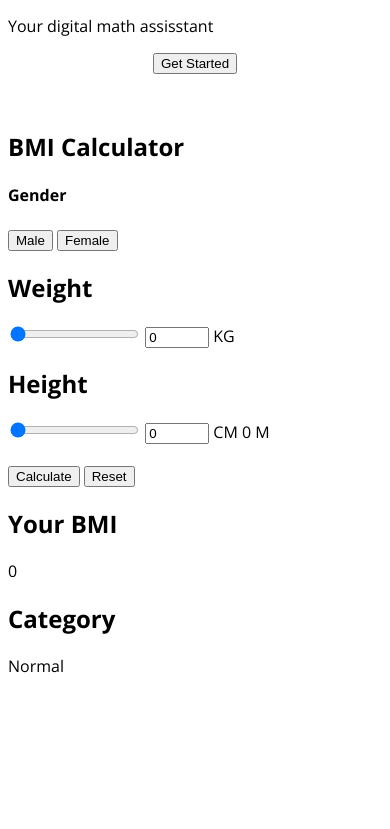
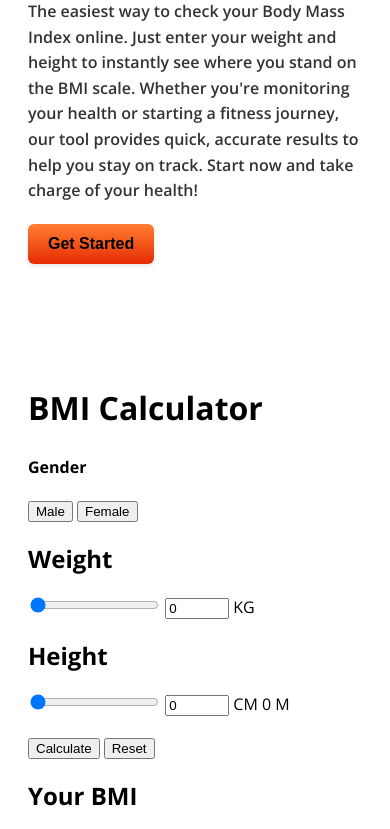
Before and after one commit to FirPearce/BMI-Calculation-Web, a plain HTML site: page index.html in a window 390 px wide. Shown: the part 363-1192 px from the top of the page. Before the commit the page ends 1056 px from the top, so only its background shows below. Drawn offline with nearby package versions, Linux system fonts and the light colour scheme; some packages are replaced by stand-ins of ours; a script that the page names is missing.

Commit message:
feat: add css style

```diff
--- a/index.html
+++ b/index.html
@@ -27,12 +27,18 @@
           <img src="/public/image/bmi.png" alt="calculator" width="100%" />
         </div>
         <div class="" style="display: grid">
-          <div class="item1" style="justify-content: center">
-            <h1>CalHub</h1>
-            <p>Your digital math assisstant</p>
+          <div class="item1">
+            <h1>BMI Hub</h1>
+            <p class="description">
+              The easiest way to check your Body Mass Index online. Just enter
+              your weight and height to instantly see where you stand on the BMI
+              scale. Whether you're monitoring your health or starting a fitness
+              journey, our tool provides quick, accurate results to help you
+              stay on track. Start now and take charge of your health!
+            </p>
           </div>
-          <div class="item2" style="display: flex; justify-content: center">
-            <button class="btn">Get Started</button>
+          <div class="item2">
+            <button class="btn-start" role="button">Get Started</button>
           </div>
         </div>
       </div>
@@ -41,11 +47,20 @@
 
     <!-- calculator section -->
     <section id="bmi-calculation">
-      <div class="container" style="display: flexbox">
+      <div class="container">
         <!-- buatkan form calculation dengan input slider -->
         <div class="calculation-slider">
           <h1>BMI Calculator</h1>
           <h4>Gender</h4>
+          <!-- image -->
+          <div>
+            <img
+              class="gender-image"
+              src=""
+              alt="gender"
+              id="gender-image"
+              hidden />
+          </div>
           <!-- input gender select -->
           <div>
             <input type="radio" id="male" name="gender" value="male" hidden />
--- a/public/css/main.css
+++ b/public/css/main.css
@@ -2,6 +2,94 @@
 body {
   font-family: "Open Sans", sans-serif;
   font-optical-sizing: auto;
+}
+
+/* setting container */
+.container {
+  width: 80%; /* Controls the width of the container */
+  max-width: 1200px; /* Limits the width to prevent it from becoming too wide */
+  margin: 0 auto; /* Centers the container */
+  padding: 20px; /* Adds padding inside the container */
+}
+
+/* setting buton start */
+.btn-start {
+  background-color: initial;
+  background-image: linear-gradient(-180deg, #ff7e31, #e62c03);
+  border-radius: 6px;
+  box-shadow: rgba(0, 0, 0, 0.1) 0 2px 4px;
+  color: #000000;
+  font-size: 16px;
+  font-weight: 600;
+  cursor: pointer;
+  display: inline-block;
+  height: 40px;
+  line-height: 40px;
+  outline: 0;
+  overflow: hidden;
+  padding: 0 20px;
+  pointer-events: auto;
+  position: relative;
+  text-align: center;
+  touch-action: manipulation;
+  user-select: none;
+  -webkit-user-select: none;
+  vertical-align: top;
+  white-space: nowrap;
+  z-index: 9;
+  border: 0;
+  transition: box-shadow 0.2s;
+  float: left;
+}
+
+.btn-start:hover {
+  box-shadow: rgba(253, 76, 0, 0.5) 0 3px 8px;
+}
+
+@media (max-width: 768px) {
+  .container {
+    width: 90%; /* Make the container take up 90% of the screen on smaller devices */
+  }
+
+  .item1 {
+    display: flex;
+    flex-direction: column;
+  }
+
+  .item1 h1 {
+    margin: 5px 0; /* Reduces the space above and below the heading */
+    font-size: 2em; /* Adjusts the font size of the heading */
+    font-weight: bold; /* Makes the heading bold */
+  }
+
+  .item1 p {
+    margin: 10px 0; /* Increases space above and below the paragraph for better readability */
+    font-weight: 600; /* Adjusts the font weight of the paragraph */
+    line-height: 1.6; /* Increases line spacing for easier reading */
+    color: #333; /* Uses a dark grey color for less strain on the eyes */
+    max-width: 700px; /* Limits the width of the text block to make it easier to read */
+  }
+
+  /* setting button start in smaller device */
+  .btn-start {
+    height: 40px;
+    max-width: 300px;
+    width: auto;
+    font-size: 16px;
+    text-align: center;
+    display: block;
+    margin-top: 10px;
+  }
+
+  .calculation-slider h1 {
+    font-size: 2em;
+  }
+
+  .gender-image {
+    height: 200px;
+  }
+
+  /* button start tidak terlalu panjang */
 }
 
 /* #landing {
--- a/public/javascript/main.js
+++ b/public/javascript/main.js
@@ -1,7 +1,7 @@
 // create variable for calculate bmi
 let genderSelected = "";
 
-// fungsi rumus bmi
+// function bmi formula
 const bmiFormula = (weight, height) => {
   return weight / Math.pow(height / 100, 2);
 };
@@ -10,6 +10,28 @@ const bmiFormula = (weight, height) => {
 function selectGender(gender) {
   document.getElementById(gender).checked = true;
   genderSelected = gender;
+  genderImage(gender);
+}
+
+// function gender-image show
+function genderImage(gender) {
+  const genderImage = document.getElementById("gender-image");
+  if (gender == "") {
+    // hidden image
+    genderImage.src = "";
+    genderImage.alt = "gender";
+    genderImage.hidden = true;
+  }
+  if (gender == "male") {
+    genderImage.src = "public/image/men.png";
+    genderImage.alt = "men";
+    genderImage.hidden = false;
+  }
+  if (gender == "female") {
+    genderImage.src = "public/image/women.png";
+    genderImage.alt = "men";
+    genderImage.hidden = false;
+  }
 }
 
 // function on input weight slider
```
Also changed, not shown: public/image/women.png (added).
